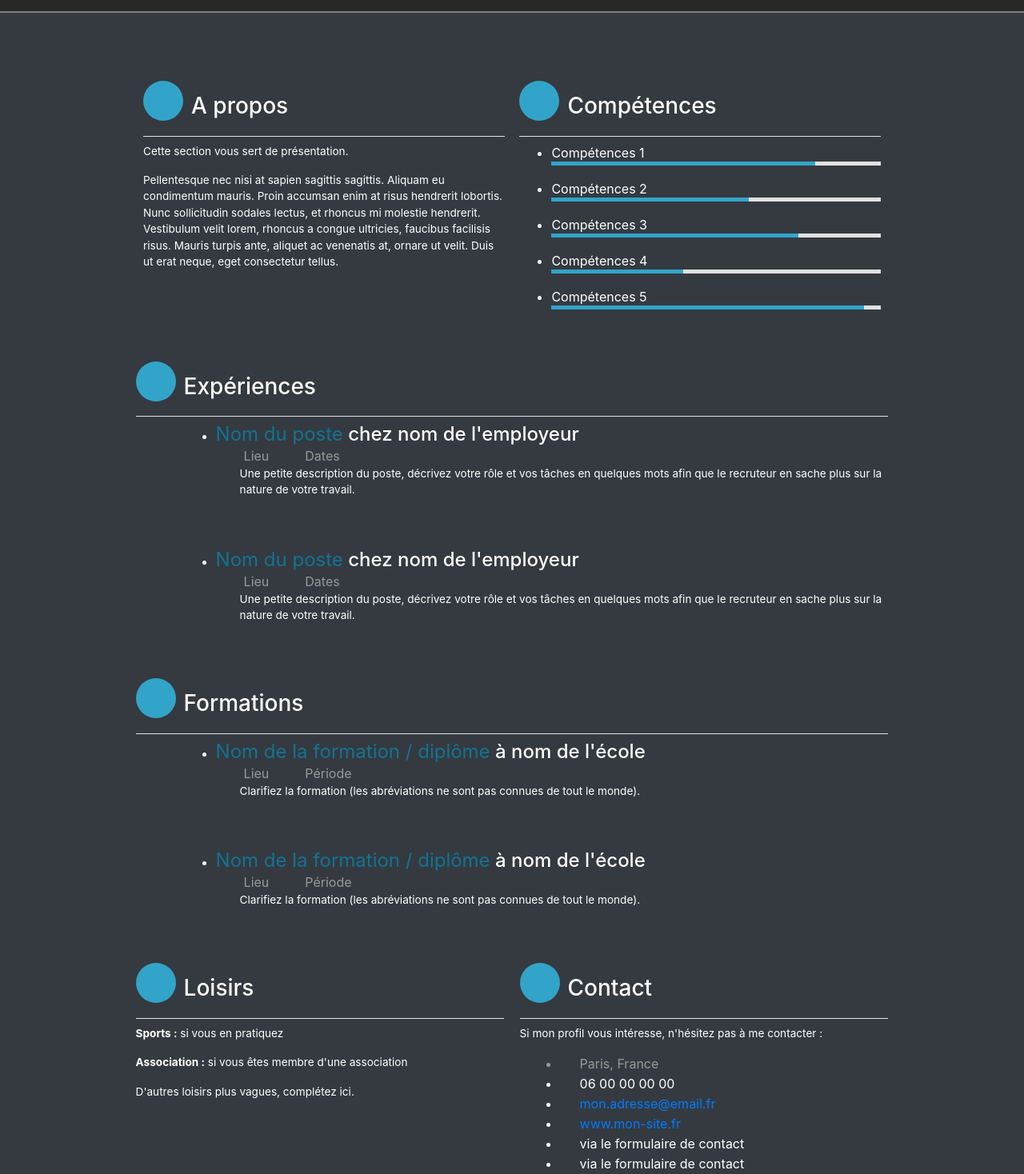
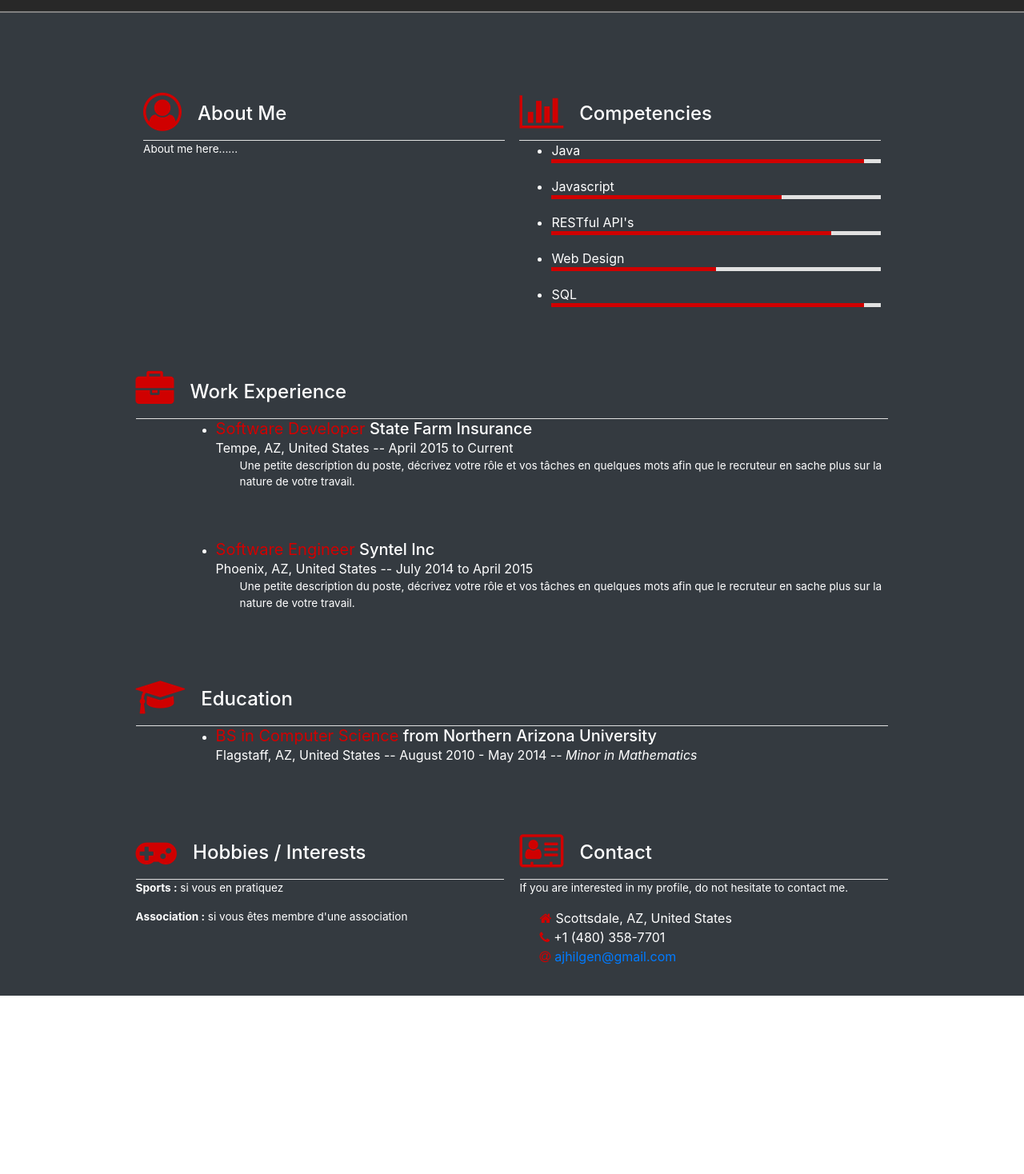
Before and after one commit to ajhilgen/personal-website, a Vue app: page /#/resume in a window 1280 px wide. Shown: the part 42-1510 px from the top of the page at 80% size. After the commit the page ends 1287 px from the top, so only its background shows below. Built offline with nearby package versions, Linux system fonts and the light colour scheme.

Commit message:
resume coming along

```diff
--- a/src/components/AboutMe.vue
+++ b/src/components/AboutMe.vue
@@ -1,9 +1,9 @@
 <template>
   <div class="row justify-content-center">
     <div class="col-sm-4">
-      <div class="row">
-        <div class="col-sm-12 content-center">
-          <b-carousel id="profile-carousel" indicators>
+      <div class="row justify-content-center">
+        <div class="col-sm-9">
+          <b-carousel id="profile-carousel" indicators :interval="0">
             <b-carousel-slide>
               <img slot="img" class="d-block img-fluid w-100 circular-image"
                    src="../assets/profile_picture_2.png" alt="BlackAndWhite">
--- a/src/components/Resume.vue
+++ b/src/components/Resume.vue
@@ -1,67 +1,52 @@
 <template>
   <div>
-    <!-- Contact -->
-  	<section class="contactform clearfix">
-  		<div class="container_16">
-  			<h3>Contactez-moi</h3>
-  			<p>Remplissez le formulaire ci-dessous afin de m'envoyer un message. Je vous répondrais dans les plus bref délai.
-  			<br><em>Tous les champs sont requis.</em></p>
-  			<form novalidate="novalidate" method="post" action="#" name="contact" class="grid_16">
-  				<p class="grid_10"><textarea name="message" placeholder="Votre message" class="required"></textarea></p>
-  				<p class="grid_6">
-  					<input name="nom" placeholder="Nom - Prénom" class="required" type="text">
-  					<input name="email" placeholder="Adresse email" class="required" type="email">
-  					<input name="envoi" value="Envoyer le message" class="required" type="submit">
-  					<span class="messageform"></span>
-  				</p>
-  			</form>
-  		</div>
-  	</section>
-
   	<!-- Corps -->
-  	<section role="main" class="container_16 clearfix">
+  	<section role="main" class="resume_container clearfix">
   		<div class="grid_16">
   			<!-- A propos -->
-  			<div class="grid_8 apropos">
-  				<h3>A propos</h3>
-  				<p>Cette section vous sert de présentation.</p>
-  				<p>Pellentesque nec nisi at sapien sagittis sagittis. Aliquam eu
-  condimentum mauris. Proin accumsan enim at risus hendrerit lobortis.
-  Nunc sollicitudin sodales lectus, et rhoncus mi molestie hendrerit.
-  Vestibulum velit lorem, rhoncus a congue ultricies, faucibus facilisis
-  risus. Mauris turpis ante, aliquet ac venenatis at, ornare ut velit.
-  Duis ut erat neque, eget consectetur tellus. </p>
+  			<div class="grid_8">
+          <div class="section-header">
+            <span class="fa fa-user-circle-o fa-3x icon-red" aria-hidden="true"/>
+  				  <h4>About Me</h4>
+          </div>
+  				<p>About me here......</p>
   			</div>
 
   			<!-- Compétences -->
-  			<div class="grid_8 competences">
-  				<h3>Compétences</h3>
-  				<ul class="barres">
-  					<li data-skills="80">Compétences 1<span style="width: 80%;"></span></li>
-  					<li data-skills="60">Compétences 2<span style="width: 60%;"></span></li>
-  					<li data-skills="75">Compétences 3<span style="width: 75%;"></span></li>
-  					<li data-skills="40">Compétences 4<span style="width: 40%;"></span></li>
-  					<li data-skills="95">Compétences 5<span style="width: 95%;"></span></li>
+  			<div class="grid_8 competencies">
+          <div class="section-header">
+            <span class="fa fa-bar-chart-o fa-3x icon-red" aria-hidden="true"/>
+  				  <h4>Competencies</h4>
+          </div>
+  				<ul class="bars">
+  					<li data-skills="80">Java<span style="width: 95%;"></span></li>
+  					<li data-skills="60">Javascript<span style="width: 70%;"></span></li>
+  					<li data-skills="75">RESTful API's<span style="width: 85%;"></span></li>
+  					<li data-skills="40">Web Design<span style="width: 50%;"></span></li>
+  					<li data-skills="95">SQL<span style="width: 95%;"></span></li>
   				</ul>
   			</div>
   		</div>
 
   			<!-- Expériences -->
   			<div class="grid_16 experiences">
-  				<h3>Expériences</h3>
+          <div class="section-header">
+            <span class="fa fa-briefcase fa-3x icon-red" aria-hidden="true"/>
+  				  <h4>Work Experience</h4>
+          </div>
   				<ul>
   					<li>
-  						<h4><strong>Nom du poste</strong> chez nom de l'employeur</h4>
-  						<span class="lieu">Lieu</span>
-  						<span class="dates">Dates</span>
+  						<h5><strong>Software Developer</strong> State Farm Insurance</h5>
+  						<span>Tempe, AZ, United States</span>
+  						<span> -- April 2015 to Current</span>
   						<p>Une petite description du poste, décrivez votre rôle et vos
   tâches en quelques mots afin que le recruteur en sache plus sur la
   nature de votre travail.</p>
   					</li>
   					<li>
-  						<h4><strong>Nom du poste</strong> chez nom de l'employeur</h4>
-  						<span class="lieu">Lieu</span>
-  						<span class="dates">Dates</span>
+  						<h5><strong>Software Engineer</strong> Syntel Inc</h5>
+  						<span>Phoenix, AZ, United States</span>
+  						<span> -- July 2014 to April 2015</span>
   						<p>Une petite description du poste, décrivez votre rôle et vos
   tâches en quelques mots afin que le recruteur en sache plus sur la
   nature de votre travail.</p>
@@ -70,43 +55,43 @@
   			</div>
 
   			<!-- Formations -->
-  			<div class="grid_16 formations">
-  				<h3>Formations</h3>
+  			<div class="grid_16 education">
+          <div class="section-header">
+            <span class="fa fa-graduation-cap fa-3x icon-red" aria-hidden="true"/>
+  				  <h4>Education</h4>
+          </div>
   				<ul>
   					<li>
-  						<h4><strong>Nom de la formation / diplôme</strong> à nom de l'école</h4>
-  						<span class="lieu">Lieu</span>
-  						<span class="dates">Période</span>
-  						<p>Clarifiez la formation (les abréviations ne sont pas connues de tout le monde).</p>
-  					</li>
-  					<li>
-  						<h4><strong>Nom de la formation / diplôme</strong> à nom de l'école</h4>
-  						<span class="lieu">Lieu</span>
-  						<span class="dates">Période</span>
-  						<p>Clarifiez la formation (les abréviations ne sont pas connues de tout le monde).</p>
+  						<h5><strong>BS in Computer Science</strong> from Northern Arizona University</h5>
+  						<span>Flagstaff, AZ, United States</span>
+  						<span> -- August 2010 - May 2014</span>
+              <span> -- <i>Minor in Mathematics</i></span>
   					</li>
   				</ul>
   			</div>
 
   			<!-- Loisirs -->
-  			<div class="grid_8 loisirs">
-  				<h3>Loisirs</h3>
+  			<div class="grid_8">
+          <div class="section-header">
+            <span class="fa fa-gamepad fa-3x icon-red" aria-hidden="true"/>
+  				  <h4>Hobbies / Interests</h4>
+          </div>
   				<p><strong>Sports :</strong> si vous en pratiquez</p>
   				<p><strong>Association :</strong> si vous êtes membre d'une association</p>
-  				<p>D'autres loisirs plus vagues, complétez ici.</p>
   			</div>
 
   			<!-- Contact -->
-  			<div class="grid_8 contact">
-  				<h3>Contact</h3>
-  				<p>Si mon profil vous intéresse, n'hésitez pas à me contacter :</p>
+  			<div class="grid_8 contact"  >
+          <div class="section-header">
+            <span class="fa fa-vcard-o fa-3x icon-red" aria-hidden="true"/>
+            <h4>Contact</h4>
+          </div>
+  				<p>If you are interested in my profile, do not hesitate to contact me.</p>
   				<ul>
-  					<li class="lieu">Paris, France</li>
-  					<li class="phone">06 00 00 00 00</li>
-  					<li class="mail"><a href="mailto:mon.adresse@email.fr">mon.adresse@email.fr</a></li>
-  					<li class="site"><a href="http://www.mon-site.fr/">www.mon-site.fr</a></li>
-  					<li class="form"><a class="toContactform">via le formulaire de contact</a></li>
-                      <li class="form"><a class="toContactform">via le formulaire de contact</a></li>
+  					<li class="home">Scottsdale, AZ, United States</li>
+  					<li class="phone">+1 (480) 358-7701</li>
+  					<li class="email"><a href="mailto:ajhilgen@gmail.com">ajhilgen@gmail.com</a></li>
+  					<!-- <li class="site"><a href="site goes here">site goes here</a></li> -->
   				</ul>
   			</div>
   	</section>
@@ -122,12 +107,8 @@ export default {
 };
 </script>
 
-<!-- Add "scoped" attribute to limit CSS to this component only -->
 <style>
-/**********
-/* Grille - 960.gs
-**********/
-.container_16 {
+  .resume_container {
   	max-width: 960px;
   	width: 92%;
   	margin: 0 auto;
@@ -143,19 +124,19 @@ export default {
   	margin-right: 1%;
   }
 
-.container_16 .grid_6 {
+  .resume_container .grid_6 {
   	width:35.5%;
   }
 
-.container_16 .grid_8 {
+  .resume_container .grid_8 {
   	width:48.0%;
   }
 
-.container_16 .grid_10 {
+  .resume_container .grid_10 {
   	width:60.5%;
   }
 
-.container_16 .grid_16 {
+  .resume_container .grid_16 {
   	width:98.0%;
   }
 
@@ -182,154 +163,10 @@ export default {
   	display: block;
   }
 
-
-
-/**********
-/* Header
-**********/
-	header[role=banner] {
-		background:#fff;
-		border-bottom:4px solid #33a4c9;
-		padding: 19px 0;
-		overflow: hidden;
-	}
-
-	header figure {
-		border: 3px solid #eee;
-		border-radius: 78px;
-		float: right;
-		height: 156px;
-		width: 156px;
-	}
-
-	header figure img {
-		border-radius: 75px;
-		height: 150px;
-		position: relative;
-		width: 150px;
-	}
-
-	header hgroup {
-		float: left;
-		padding: 42px 0;
-	}
-
-	header hgroup h1 {
-		color:#555;
-		font-family:'DroidSansBold', Arial, sans-serif;
-	}
-
-	header hgroup h2 {
-		color:#cecece;
-		font-style: italic;
-		text-shadow: 1px 1px 0 rgba(0,0,0,.3);
-	}
-
-/************
-/* Contact
-************/
 	::-webkit-input-placeholder  { color:#fff; }
 	input:-moz-placeholder { color:#fff; }
 	.placeholder { color: #fff; }
 
-	.contactform {
-		background-color: #33a4c9;
-		color: #fff;
-		display: none;
-	}
-
-	.contactform > div {
-		padding: 21px 0;
-	}
-
-	.contactform input[type=text], .contactform input[type=email], .contactform textarea {
-		background: #2983a0;
-		border: 1px solid #226d85;
-		border-radius: 2px;
-		color: #fff;
-		max-width: 100%;
-		opacity: .7;
-		padding: 10px 10px 9px 10px;
-		margin-top: 0;
-		position: relative;
-		vertical-align: top;
-		width: 100%;
-	}
-
-	.contactform input[type=text], .contactform input[type=email] {
-		margin-bottom: 21px;
-	}
-
-	.contactform textarea {
-		font-family: 'DroidSansRegular', Arial, sans-serif;
-		font-size: 14px;
-		height: 148px;
-	}
-
-	.contactform input[type=text]:focus, .contactform input[type=email]:focus, .contactform textarea:focus {
-		border: 1px solid #226d85;
-		opacity: 1;
-		outline: none;
-		-webkit-transition: opacity 1s;
-	}
-
-	.contactform input[type=submit] {
-		background: #ff9f39;
-		border: 1px solid #ff9f39;
-		border-radius: 2px;
-		color: #fff;
-		cursor: pointer;
-		font-weight: bold;
-		font-size: 14px;
-		margin: 0;
-		padding: 10px 10px 9px 10px;
-		width: 100%;
-	}
-
-	.contactform input.error, .contactform textarea.error {
-		border: 1px solid red;
-	}
-
-	.contactform label.error {
-		display: none !important;
-	}
-
-	/***********************
-	/* Message du formulaire
-	***********************/
-		.messageform {
-			display: none; /* Affiché via jQuery */
-			border-radius: 2px;
-			font-size: 14px;
-			font-weight: bold;
-			line-height: 17px;
-			padding:10px 10px 9px 10px;
-			margin: 0;
-			text-align: center;
-			width: 100%;
-		}
-		.envoi-valid, .envoi-error {
-			display: inline-block;
-		 }
-		.envoi-valid {
-			background-color: #31D869;
-			border:1px solid #108D3A;
-			color: #108D3A;
-		}
-		.envoi-error {
-			background-color: #FF5839;
-			border:1px solid #A62913;
-			color: #A62913;
-		}
-		.envoi-error a {
-			color: #A62913;
-			text-decoration: underline;
-		}
-
-
-/***************
-/* Corps - Main
-***************/
 	section[role=main] {
 		padding: 21px 0;
 		overflow: hidden;
@@ -339,105 +176,56 @@ export default {
 		margin-top: 63px;
 	}
 
-	section[role=main] h3 {
-		border-bottom: 1px solid #e1e1e1;
-		padding: 0 0 20px 60px;
-		margin-top: 0px;
+	section[role=main] h4 {
+		padding: 0 0 10px 20px;
+		margin-top: 12px;
 		position: relative;
  	}
 
-	section[role=main] h3:after, h3:before {
-		content: ' ';
-		display: block;
-		height: 50px;
-		left: 0;
-		position: absolute;
-		top: -15px;
-		width: 50px;
-	}
-
-	section[role=main] h3:before {
-		background-color: #33a4c9;
-		border-radius: 25px;
-	}
-
-		/***************
-		/* Pictos titres
-		***************/
-
-		section[role=main] h3:after {
-			/* background:url('../assets/profile_picture_2.png') no-repeat 11px 10px; */
-		}
-
-		section[role=main] .competences h3:after {
-			background-position: 11px -34px;
-		}
-
-		section[role=main] .experiences h3:after {
-			background-position: 11px -86px;
-		}
-
-		section[role=main] .formations h3:after {
-			background-position: 10px -139px;
-		}
-
-		section[role=main] .loisirs h3:after {
-			background-position: 10px -250px;
-		}
-
-		section[role=main] .contact h3:after {
-			background-position: 11px -194px;
-		}
-
-
-	.experiences ul, .formations ul {
+	.experiences ul, .education ul {
 		margin-left: 60px;
 	}
 
-	section[role=main] h4 {
+	section[role=main] h5 {
 		margin-bottom: 0px;
 	}
 
-	section[role=main] h4 strong {
-		color: #147393;
+	section[role=main] h5 strong {
+		color: #D00000;
 		font-weight: normal;
 	}
 
-	.experiences li, .formations li {
+  .icon-red  {
+    color: #D00000;
+  }
+
+  .section-header {
+    display: flex;
+    justify-content: start;
+    border-bottom: 1px solid #e1e1e1;
+  }
+
+  .section-header h4 {
+    flex-grow: 1;
+  }
+
+	.experiences li, .education li {
 		margin-bottom: 63px;
 	}
 
-	.experiences li:last-child, .formations li:last-child {
+	.experiences li:last-child, .education li:last-child {
 		margin-bottom: 21px;
 	}
 
-	.experiences li p, .formations li p {
+	.experiences li p, .education li p {
 		margin-left: 30px;
 	}
-
-	/**********************************************
-	/* Affichage des compétences sous forme de tags
-	**********************************************/
-	.competences .tags li {
-		background-color:#33a4c9;
-		border:1px solid #1b91b7;
-		border-radius: 15px;
-		color:#fff;
-		display: inline-block;
-		line-height: 13px;
-		margin: 0 7px 17px 0;
-		padding: 5px 10px;
-	}
-
-	/************************************************
-	/* Affichage des compétences sous forme de barres
-	*************************************************/
-	.competences .barres li {
+	.competencies .bars li {
 		margin-bottom: 21px;
 		position: relative;
 	}
 
-	.competences .barres li:after {
+	.competencies .bars li:after {
 		background: #e1e1e1;
 		bottom: -4px;
 		content: ' ';
@@ -447,8 +235,8 @@ export default {
 		width:100%;
 	}
 
-	.competences .barres li span {
-		background: #33a4c9;
+	.competencies .bars li span {
+		background: #D00000;
 		bottom: -4px;
 		content: ' ';
 		display: block;
@@ -459,55 +247,26 @@ export default {
 		z-index: 1;
 	}
 
-
-	/***********
-	/* Pictos
-	***********/
-	.lieu, .dates, .phone, .mail, .site, .form, .twitter, .facebook, .dribbble, .skype {
-		/* background: url('../img/pictos-gris.png') no-repeat; */
-		padding-left: 25px;
-		margin: 0 10px 1px 10px;
+  .contact ul  {
+    list-style:none;
   }
 
-	.lieu {
-		background-position: 0 -2px;
-		color: #999;
+  .contact li:before {
+    font-family: 'FontAwesome';
+    content: '\f067';
+    margin:0 5px 0 -15px;
+    color: #D00000;
   }
 
-	.dates {
-		background-position: 0 -22px;
-		color: #999;
+  .contact li.phone:before {
+    content: '\f095';
   }
 
-	.phone {
-		background-position: 0 -40px;
+  .contact li.email:before {
+    content: '\f1fa';
   }
 
-	.mail {
-		background-position: 0 -58px;
-	}
-
-	.site {
-		background-position: 0 -80px;
-	}
-
-	.form {
-		background-position: 0 -100px;
-	}
-
-	.twitter {
-		background-position: 0 -122px;
-	}
-
-	.facebook {
-		background-position: 0 -140px;
-	}
-
-	.dribbble {
-		background-position: 0 -160px;
-	}
-
-	.skype {
-		background-position: 0 -180px;
+  .contact li.home:before {
+    content: '\f015';
   }
 </style>
```
Lines whose indentation alone changed are shown as unchanged.
